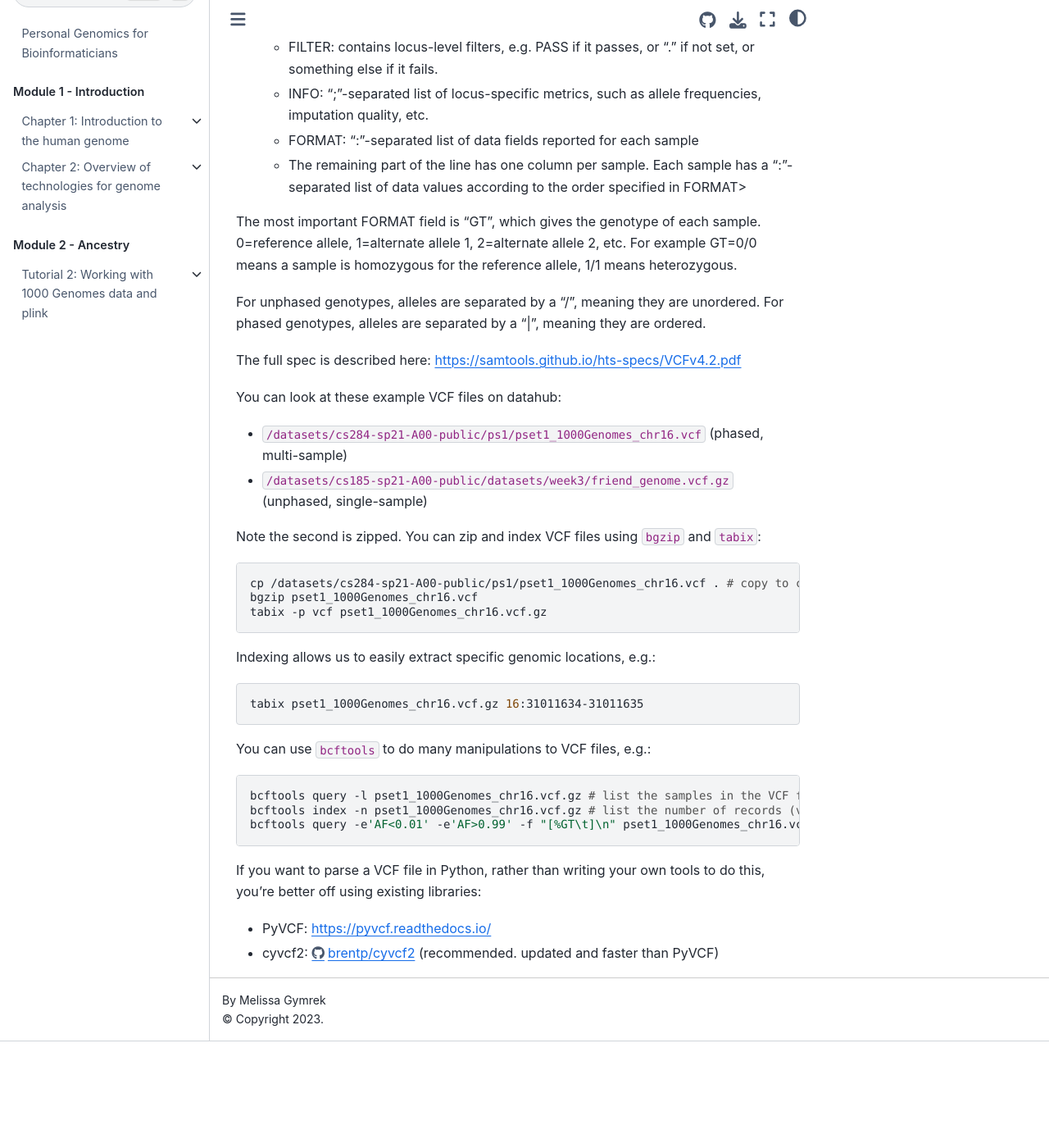
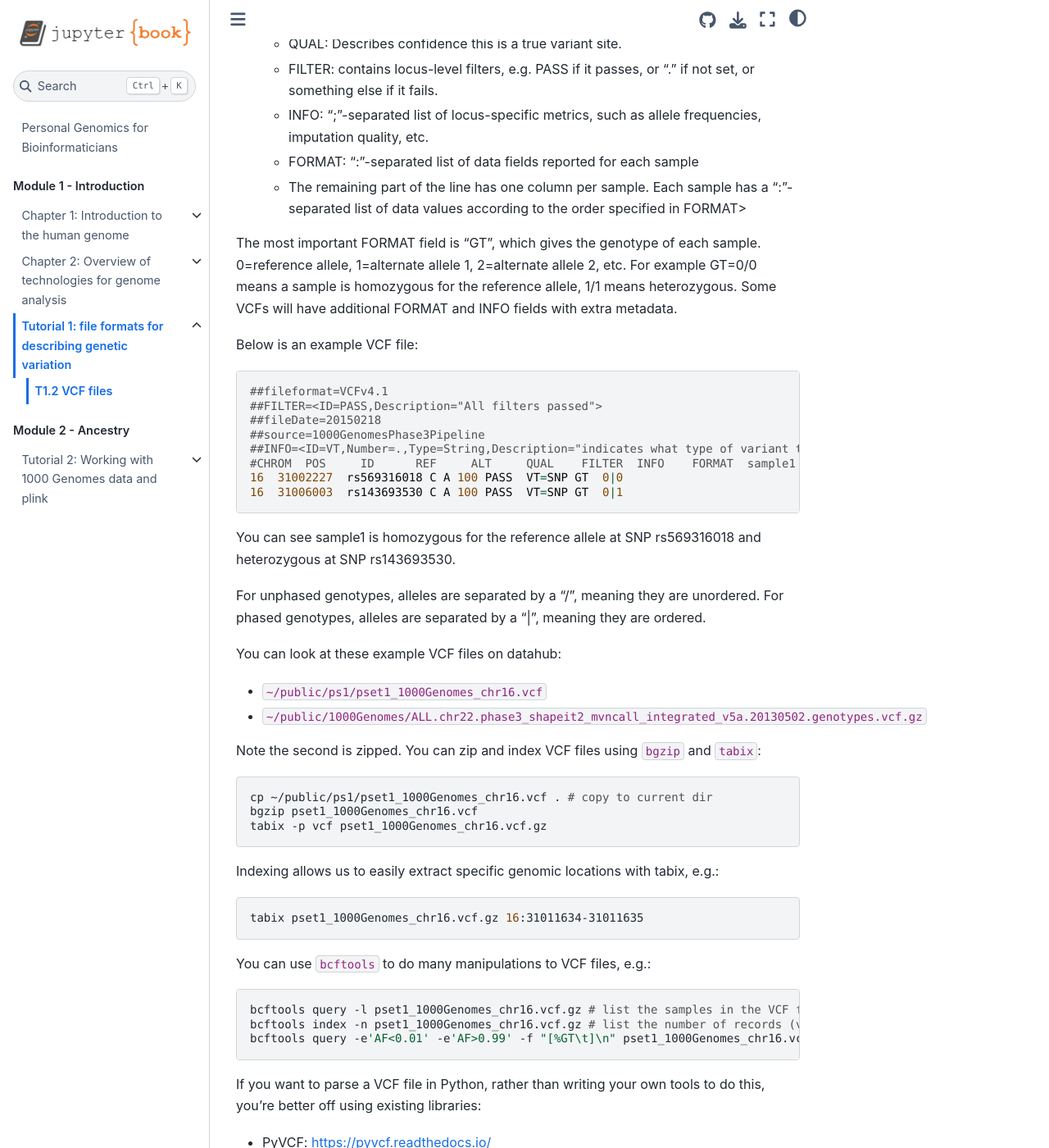
Before and after one commit to gymrek-lab/personal-genomics-textbook, a Jupyter Book: the page built from intro/formats/vcf.md, in a window 1280 px wide and 1400 px high, scrolled down 488 px. Shown: the whole window at 82% size. Built offline with Jupyter Book 1.0.4 settings and Sphinx 7.4.7 and the Sphinx Book theme 1.1.4, drawn with Linux system fonts in a browser that asks for light colours; before the commit the page ends 1758 px from its top, so only the background shows below that; some of the changed text lies outside the part shown.

Commit message:
updating vcf

````diff
--- a/_toc.yml
+++ b/_toc.yml
@@ -20,9 +20,9 @@ parts:
         - file: intro/tech/ngs
         - file: intro/tech/long_reads
         - file: intro/tech/tech_summary
-#      - file: intro/genome_file_formats
-#        sections:
-#        - file: intro/formats/vcf
+      - file: intro/genome_file_formats
+        sections:
+        - file: intro/formats/vcf
 #        - file: intro/formats/plink
 #        - file: intro/formats/pgen
   - caption: Module 2 - Ancestry
--- a/intro/formats/vcf.md
+++ b/intro/formats/vcf.md
@@ -1,6 +1,8 @@
 # T1.2 VCF files
 
-Data you will download from 23andme is in VCF format. VCF files generally have:
+Data you will download from 23andme is in VCF format.
+See the [VCF spec](https://samtools.github.io/hts-specs/VCFv4.2.pdf) for a full description.
+VCF files generally have:
 
 * Header lines beginning with `##` which describe the data in each field. They also contain helpful things like the commands uesd to generate the file, information about the reference genome used, etc.
 * A final header line beginning with `#CHROM` which gives the column headers of the data in the following rows.
@@ -16,27 +18,39 @@ Data you will download from 23andme is in VCF format. VCF files generally have:
   - FORMAT: ":"-separated list of data fields reported for each sample
   - The remaining part of the line has one column per sample. Each sample has a ":"-separated list of data values according to the order specified in FORMAT>
 
-The most important FORMAT field is "GT", which gives the genotype of each sample. 0=reference allele, 1=alternate allele 1, 2=alternate allele 2, etc. For example GT=0/0 means a sample is homozygous for the reference allele, 1/1 means heterozygous.
+The most important FORMAT field is "GT", which gives the genotype of each sample. 0=reference allele, 1=alternate allele 1, 2=alternate allele 2, etc. For example GT=0/0 means a sample is homozygous for the reference allele, 1/1 means heterozygous. Some VCFs will have additional FORMAT and INFO fields with extra metadata.
+
+Below is an example VCF file:
+```
+##fileformat=VCFv4.1
+##FILTER=<ID=PASS,Description="All filters passed">
+##fileDate=20150218
+##source=1000GenomesPhase3Pipeline
+##INFO=<ID=VT,Number=.,Type=String,Description="indicates what type of variant the line represents">
+#CHROM  POS     ID      REF     ALT     QUAL    FILTER  INFO    FORMAT  sample1
+16  31002227  rs569316018 C A 100 PASS  VT=SNP GT  0|0
+16  31006003  rs143693530 C A 100 PASS  VT=SNP GT  0|1
+```
+
+You can see sample1 is homozygous for the reference allele at SNP rs569316018 and heterozygous at SNP rs143693530.
 
 For unphased genotypes, alleles are separated by a "/", meaning they are unordered.
 For phased genotypes, alleles are separated by a "|", meaning they are ordered.
 
-The full spec is described here: https://samtools.github.io/hts-specs/VCFv4.2.pdf
-
 You can look at these example VCF files on datahub:
 
-* `/datasets/cs284-sp21-A00-public/ps1/pset1_1000Genomes_chr16.vcf` (phased, multi-sample)
-* `/datasets/cs185-sp21-A00-public/datasets/week3/friend_genome.vcf.gz` (unphased, single-sample)
+* `~/public/ps1/pset1_1000Genomes_chr16.vcf`
+* `~/public/1000Genomes/ALL.chr22.phase3_shapeit2_mvncall_integrated_v5a.20130502.genotypes.vcf.gz`
 
 Note the second is zipped. You can zip and index VCF files using `bgzip` and `tabix`:
 
 ```shell
-cp /datasets/cs284-sp21-A00-public/ps1/pset1_1000Genomes_chr16.vcf . # copy to current dir
+cp ~/public/ps1/pset1_1000Genomes_chr16.vcf . # copy to current dir
 bgzip pset1_1000Genomes_chr16.vcf
 tabix -p vcf pset1_1000Genomes_chr16.vcf.gz
 ```
 
-Indexing allows us to easily extract specific genomic locations, e.g.:
+Indexing allows us to easily extract specific genomic locations with tabix, e.g.:
 ```shell
 tabix pset1_1000Genomes_chr16.vcf.gz 16:31011634-31011635
 ```
````
